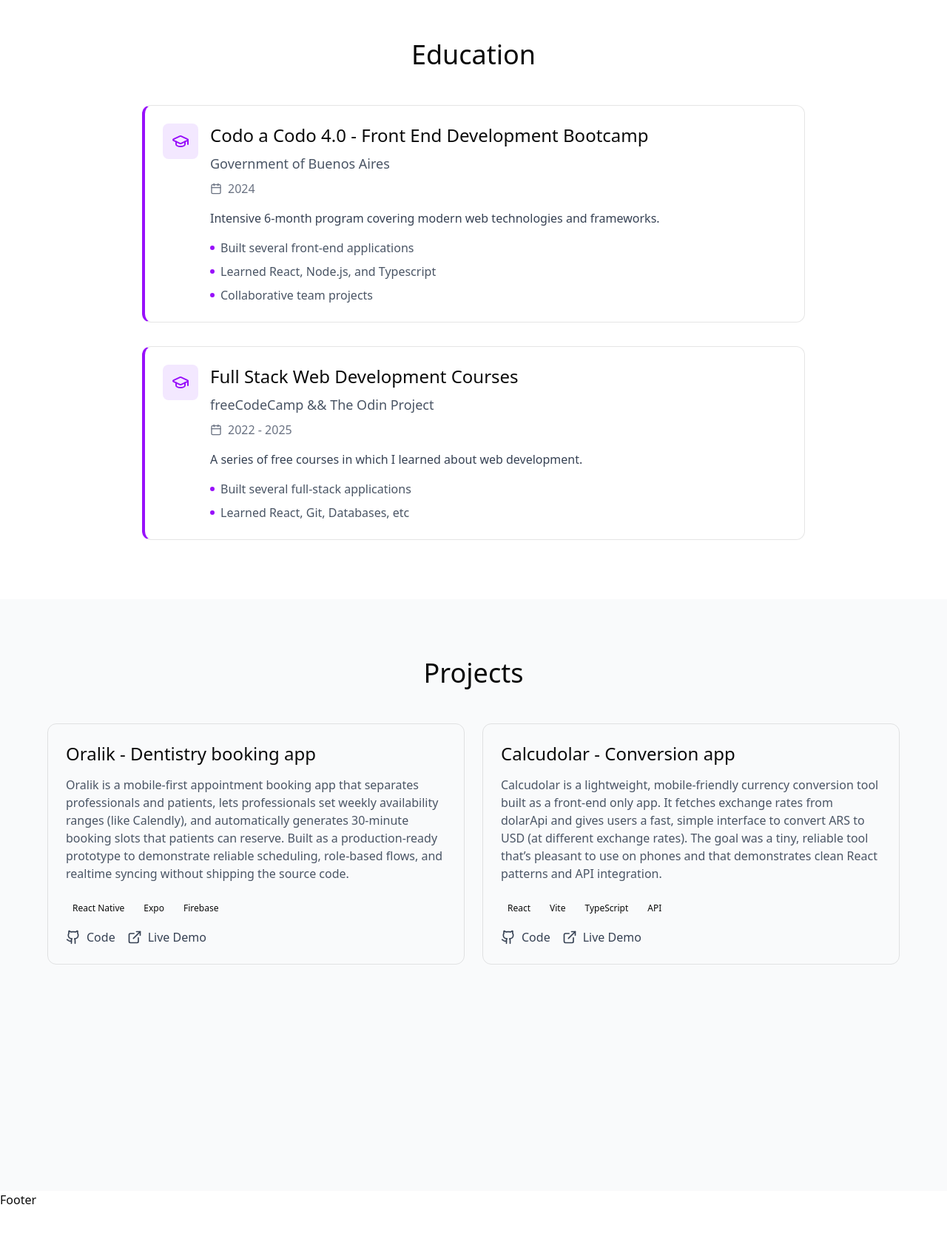
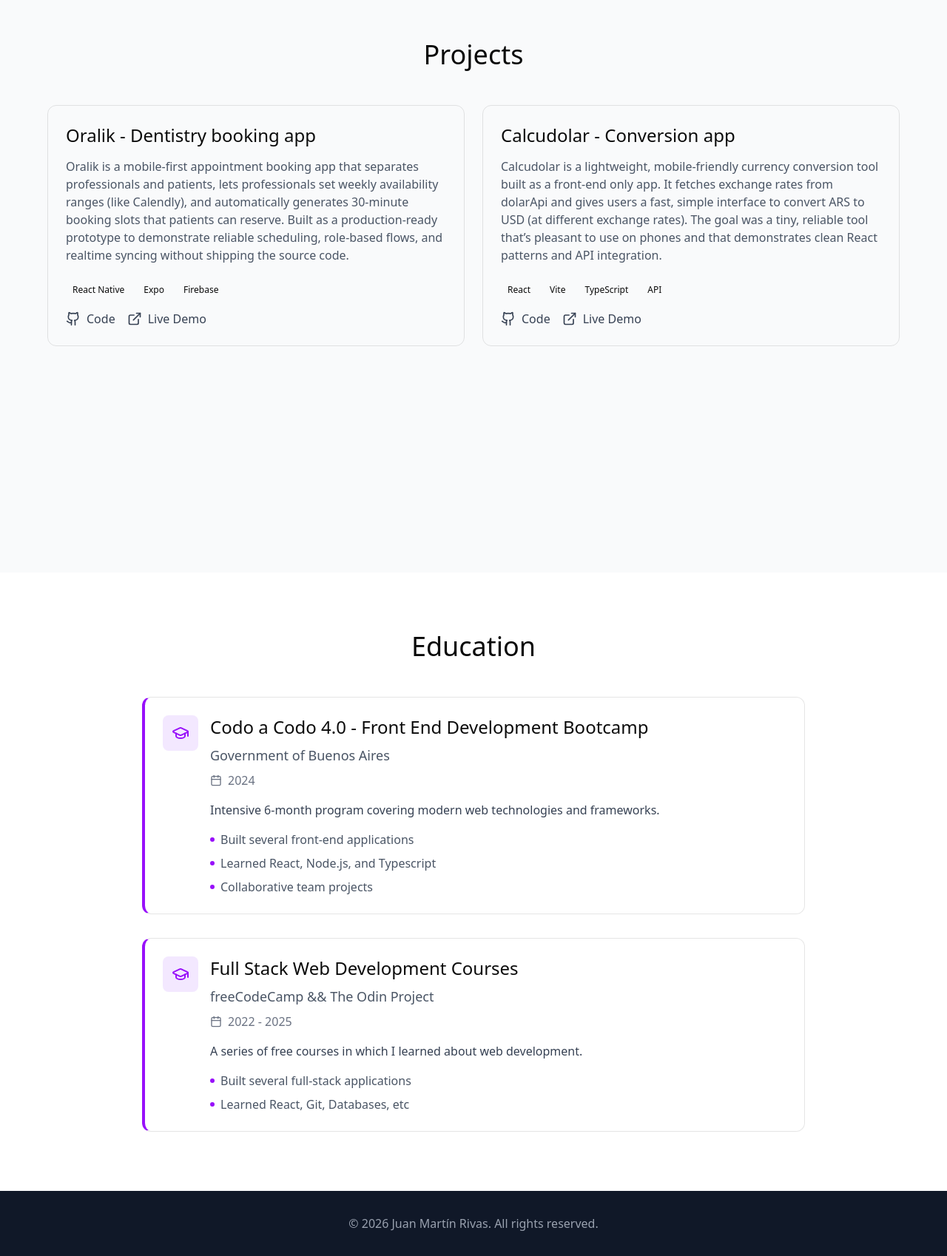
Before and after one commit to JuanMartinRivas/web-portfolio, a React (Vite) app: page / in a window 1280 px wide. Shown: the part 826-2524 px from the top of the page at 74% size. Before the commit the page ends 2460 px from the top, so only its background shows below. Built offline with nearby package versions, Linux system fonts and the light colour scheme.

Commit message:
Adding footer and adjusting UI

```diff
--- a/src/app/App.tsx
+++ b/src/app/App.tsx
@@ -11,8 +11,8 @@ function App() {
       <Header />
       <main>
         <About />
+        <Projects />
         <Education />
-        <Projects />
       </main>
       <Footer />
     </div>
--- a/src/app/components/Footer.tsx
+++ b/src/app/components/Footer.tsx
@@ -1,9 +1,12 @@
-import React from 'react'
-
-const Footer = () => {
+export default function Footer() {
   return (
-    <div>Footer</div>
-  )
+    <footer className="bg-gray-900 text-white py-8">
+      <div className="container mx-auto px-6 text-center">
+        <p className="text-gray-400">
+          © {new Date().getFullYear()} Juan Martín Rivas. All rights
+          reserved.
+        </p>
+      </div>
+    </footer>
+  );
 }
-
-export default Footer
--- a/src/app/components/Header.tsx
+++ b/src/app/components/Header.tsx
@@ -27,16 +27,16 @@ export default function Header() {
               About Me
             </button>
             <button
+              onClick={() => scrollToSection('projects')}
+              className="hover:text-purple-600 transition-colors"
+            >
+              Projects
+            </button>
+            <button
               onClick={() => scrollToSection('education')}
               className="hover:text-purple-600 transition-colors"
             >
               Education
-            </button>
-            <button
-              onClick={() => scrollToSection('projects')}
-              className="hover:text-purple-600 transition-colors"
-            >
-              Projects
             </button>
           </div>
 
@@ -59,16 +59,16 @@ export default function Header() {
               About Me
             </button>
             <button
+              onClick={() => scrollToSection('projects')}
+              className="hover:text-purple-600 transition-colors text-left"
+            >
+              Projects
+            </button>
+            <button
               onClick={() => scrollToSection('education')}
               className="hover:text-purple-600 transition-colors text-left"
             >
               Education
-            </button>
-            <button
-              onClick={() => scrollToSection('projects')}
-              className="hover:text-purple-600 transition-colors text-left"
-            >
-              Projects
             </button>
           </div>
         )}
```
